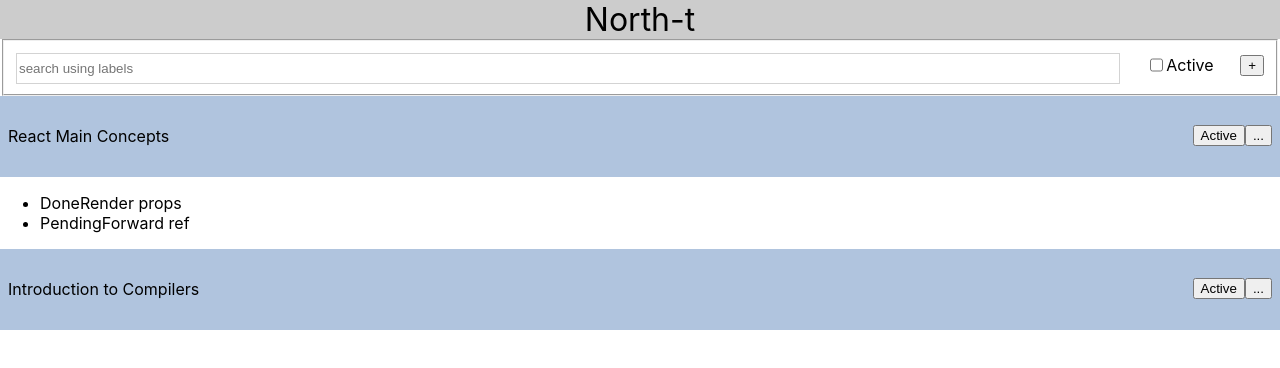
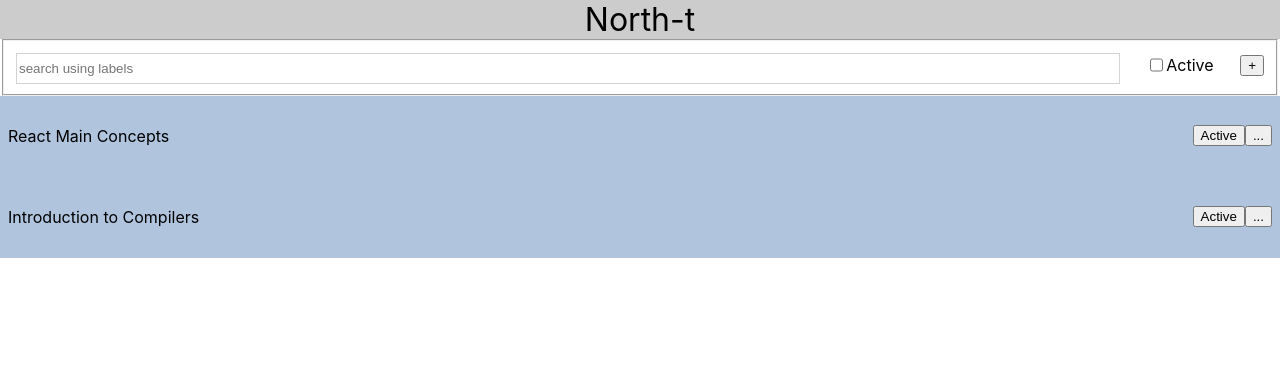
Before and after one commit to adolfoweloy/north-track, a React (Create React App) app: page / in a window 1280 px wide. Shown: the top 368 px of the page. Built offline with nearby package versions, Linux system fonts and the light colour scheme.

Commit message:
implements the collapse/expand mechanism for the accordion

```diff
--- a/src/goal-list/goal-item/index.js
+++ b/src/goal-list/goal-item/index.js
@@ -13,45 +13,64 @@
   }
 }
 
-class Tasks extends React.Component {
-  render() {
-    const { items } = this.props;
-    return (
-      <ul>
-        {items.map((task) => (
-          <Task key={task.id} summary={task.summary} done={task.done} />
-        ))}
-      </ul>
-    );
+export class GoalItem extends React.Component {
+  constructor(props) {
+    super(props);
+    this.collapsibleItem = React.createRef();
   }
-}
 
-export class GoalItem extends React.Component {
   state = {
-    goalState: 'closed',
+    itemState: 'collapsed',
   };
 
   toggle = (event) => {
     event.preventDefault();
-    this.setState((currentState) => {
-      return {
-        goalState: currentState.goalState === 'closed' ? 'opened' : 'closed',
+    const element = this.collapsibleItem.current;
+
+    const collapse = () => {
+      const sectionHeight = element.scrollHeight;
+      const elementTransition = element.style.transition;
+      element.style.transition = '';
+      requestAnimationFrame(() => {
+        element.style.height = sectionHeight + 'px';
+        element.style.transition = elementTransition;
+        requestAnimationFrame(() => {
+          element.style.height = 0 + 'px';
+        });
+      });
+      this.setState({
+        itemState: 'collapsed',
+      });
+    };
+
+    const expand = () => {
+      const sectionHeight = element.scrollHeight;
+      element.style.height = sectionHeight + 'px';
+      const listener = () => {
+        element.removeEventListener('transitionend', listener);
       };
-    });
+      element.addEventListener('transitionend', listener);
+      this.setState({
+        itemState: 'expanded',
+      });
+    };
+    this.state.itemState === 'collapsed' ? expand() : collapse();
   };
 
   render() {
     const { title, active, items } = this.props;
     return (
-      <article className="goal-item" onClick={this.toggle}>
-        <p>
+      <article className="goal-item">
+        <p onClick={this.toggle}>
           <label>{title}</label>
           <button>{active ? 'Active' : 'Inactive'}</button>
           <button>...</button>
         </p>
-        <p className={this.state.goalState}>
-          {items.length > 0 && <Tasks items={items} />}
-        </p>
+        <ul ref={this.collapsibleItem} className={`items`}>
+          {items.map((task) => (
+            <Task key={task.id} summary={task.summary} done={task.done} />
+          ))}
+        </ul>
       </article>
     );
   }
--- a/src/goal-list/goal-item/style.css
+++ b/src/goal-list/goal-item/style.css
@@ -20,10 +20,20 @@
     flex: 1;
 }
 
-article > p.opened {
-    display: none;
+.items {
+    overflow:hidden;
+    transition:height 0.3s ease-out;
+    height:0;
+    margin-top: 0;
+    margin-bottom: 0;
 }
 
-article > p.closed {
-    display: block;
+.items > li {
+    margin-top: 10px;
+    margin-bottom: 10px;
 }
+.closed {
+    max-height: 0;
+    margin-top: 0;
+    margin-bottom: 0;
+}
```
